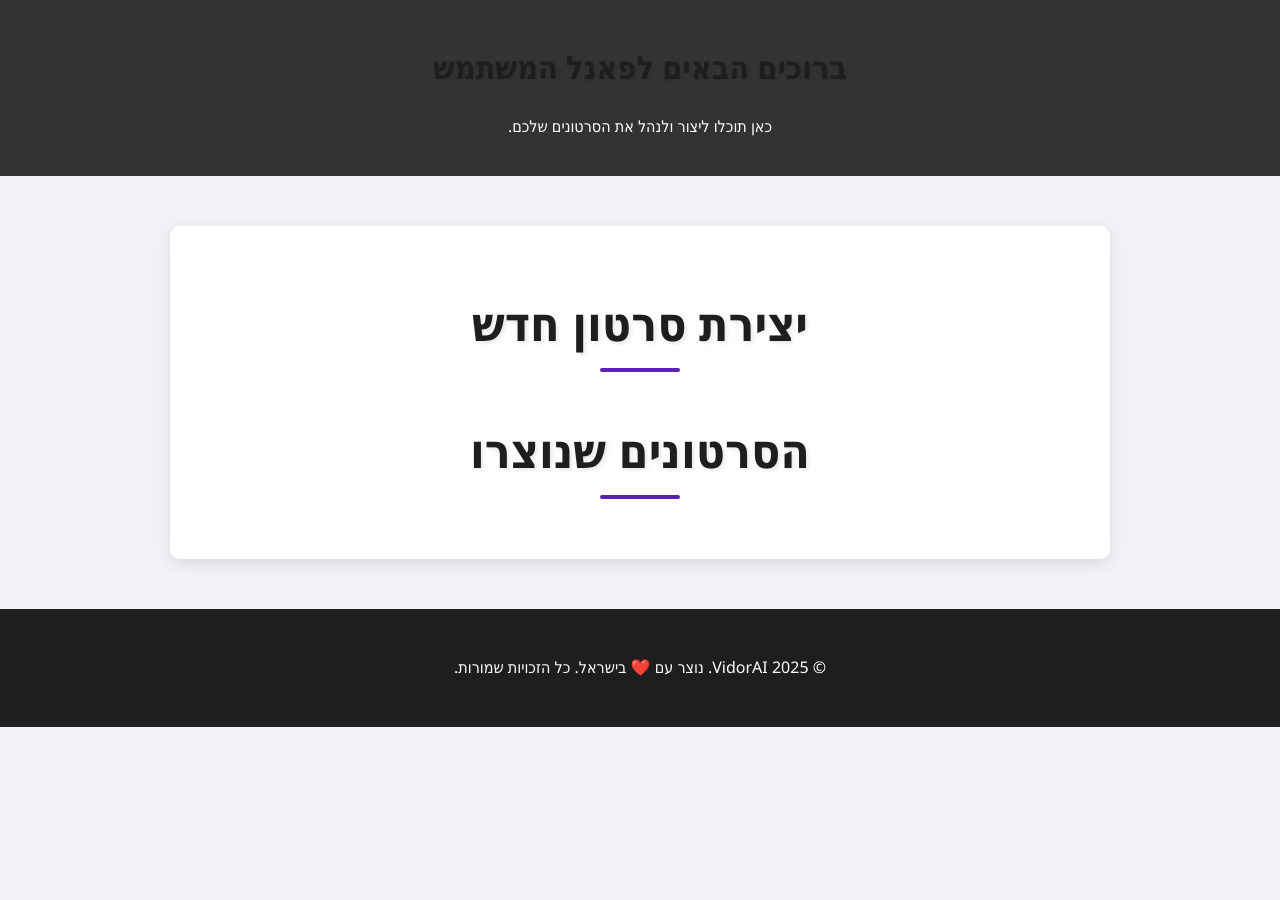
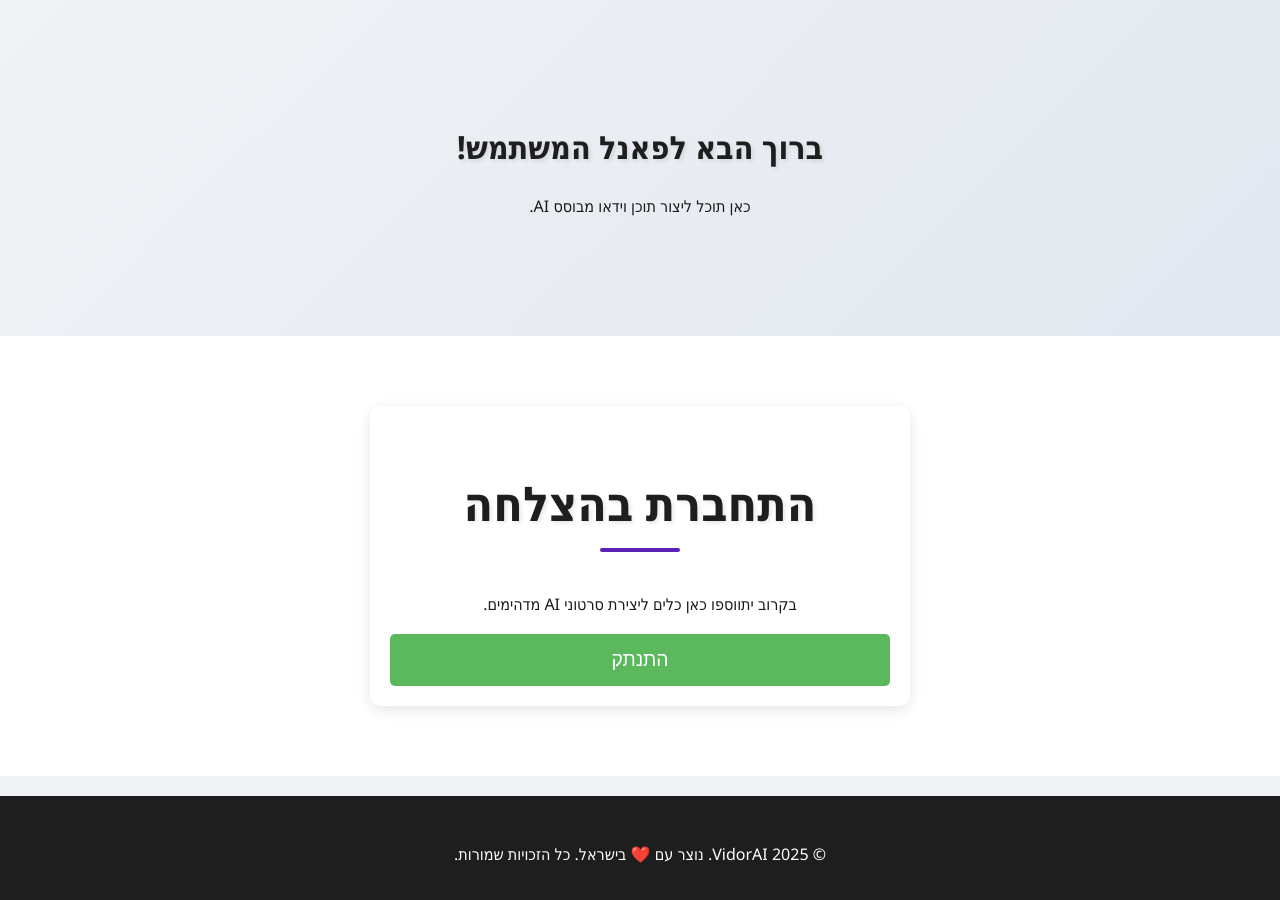
Before and after one commit to basadfree/VidorAI-website, a website: page dashboard.html in a window 1280 px wide. Before the commit the page ends 800 px from the top, so only its background shows below. Drawn offline with Linux system fonts and the light colour scheme.

Commit message:
Created a basic user dashboard and logout functionality

```diff
--- a/dashboard.html
+++ b/dashboard.html
@@ -9,19 +9,24 @@
 </head>
 <body>
 
-    <header class="dashboard-header">
-        <h1>ברוכים הבאים לפאנל המשתמש</h1>
-        <p>כאן תוכלו ליצור ולנהל את הסרטונים שלכם.</p>
+    <header class="page-header">
+        <h1>ברוך הבא לפאנל המשתמש!</h1>
+        <p>כאן תוכל ליצור תוכן וידאו מבוסס AI.</p>
     </header>
 
-    <main class="dashboard-content">
-        <h2>יצירת סרטון חדש</h2>
-        <h2>הסרטונים שנוצרו</h2>
-        </main>
+    <section class="form-section visible">
+        <div class="access-form">
+            <h2>התחברת בהצלחה</h2>
+            <p>בקרוב יתווספו כאן כלים ליצירת סרטוני AI מדהימים.</p>
+            <button id="logoutButton" class="submit-button">התנתק</button>
+        </div>
+    </section>
 
     <footer>
         <p>© 2025 VidorAI. נוצר עם ❤️ בישראל. כל הזכויות שמורות.</p>
     </footer>
 
+    <script src="script.js"></script>
+
 </body>
 </html>
--- a/script.js
+++ b/script.js
@@ -144,3 +144,13 @@ if (loginForm) {
         }
     });
 }
+
+// פונקציונליות לכפתור התנתקות
+const logoutButton = document.getElementById('logoutButton');
+if (logoutButton) {
+    logoutButton.addEventListener('click', () => {
+        // מחיקת פרטי התחברות (לצורך הדגמה, אין כרגע פרטים שמורים)
+        // וניתוב לדף ההתחברות
+        window.location.href = 'login.html';
+    });
+}
```
Also changed, not shown: favicon.png.
